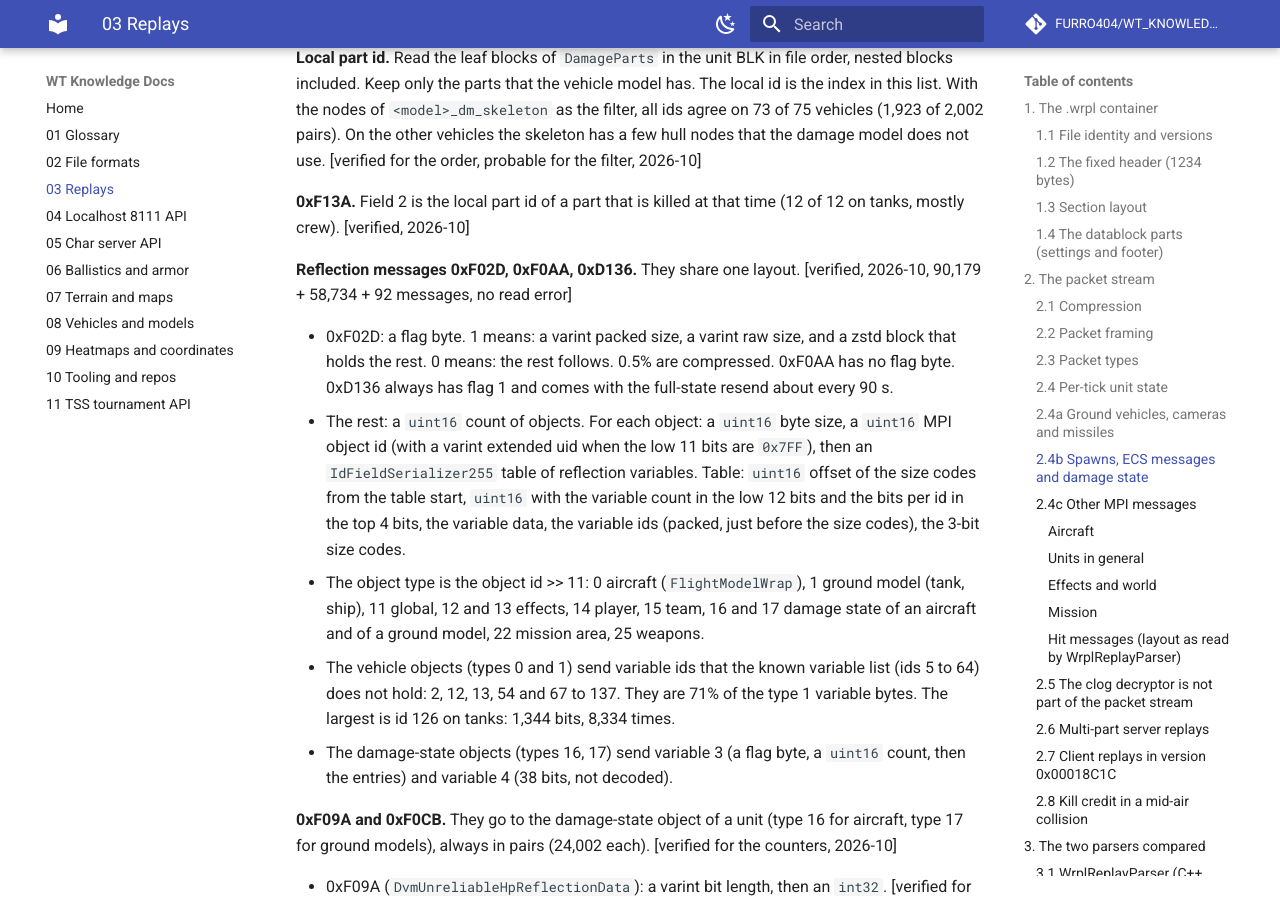
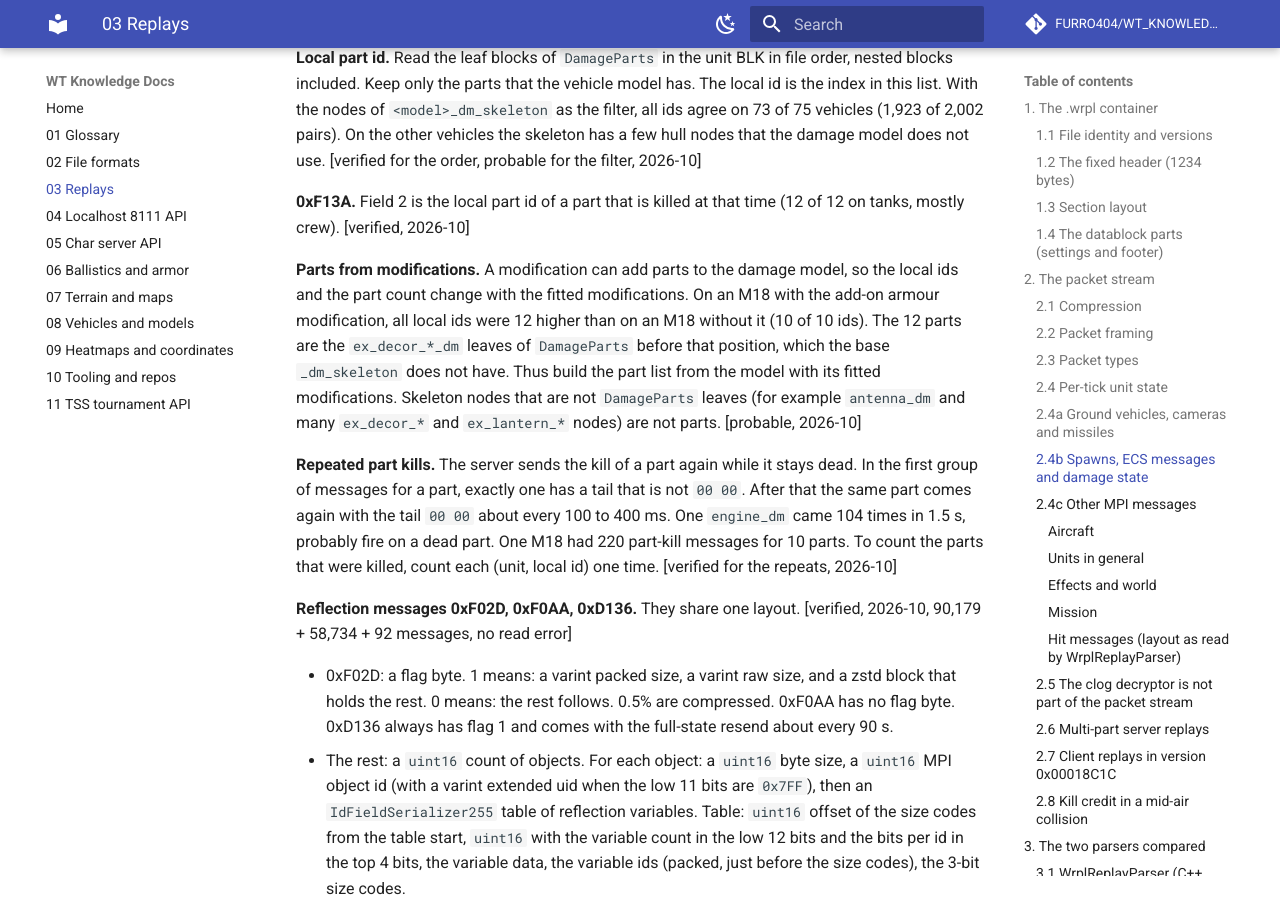
Before and after one commit to FURRO404/WT_KNOWLEDGE_DOCS, an MkDocs documentation site: the page built from docs/03-replays.md, in a window 1280 px wide and 900 px high, scrolled down 19159 px. Built offline with MkDocs 1.6.1 and Material for MkDocs 9.7.7, drawn with Linux system fonts in a browser that asks for light colours; comment, search, counter and statistics services are not loaded.

Commit message:
Replays: parts added by modifications, repeated part-kill messages

```diff
--- a/docs/03-replays.md
+++ b/docs/03-replays.md
@@ -803,6 +803,24 @@ for the filter, 2026-10]
 **0xF13A.** Field 2 is the local part id of a part that is killed at that
 time (12 of 12 on tanks, mostly crew). [verified, 2026-10]
 
+**Parts from modifications.** A modification can add parts to the damage
+model, so the local ids and the part count change with the fitted
+modifications. On an M18 with the add-on armour modification, all local
+ids were 12 higher than on an M18 without it (10 of 10 ids). The 12 parts
+are the `ex_decor_*_dm` leaves of `DamageParts` before that position, which
+the base `_dm_skeleton` does not have. Thus build the part list from the
+model with its fitted modifications. Skeleton nodes that are not
+`DamageParts` leaves (for example `antenna_dm` and many `ex_decor_*` and
+`ex_lantern_*` nodes) are not parts. [probable, 2026-10]
+
+**Repeated part kills.** The server sends the kill of a part again while it
+stays dead. In the first group of messages for a part, exactly one has a
+tail that is not `00 00`. After that the same part comes again with the tail
+`00 00` about every 100 to 400 ms. One `engine_dm` came 104 times in 1.5 s,
+probably fire on a dead part. One M18 had 220 part-kill messages for 10
+parts. To count the parts that were killed, count each (unit, local id) one
+time. [verified for the repeats, 2026-10]
+
 **Reflection messages 0xF02D, 0xF0AA, 0xD136.** They share one layout.
 [verified, 2026-10, 90,179 + 58,734 + 92 messages, no read error]
 
```
